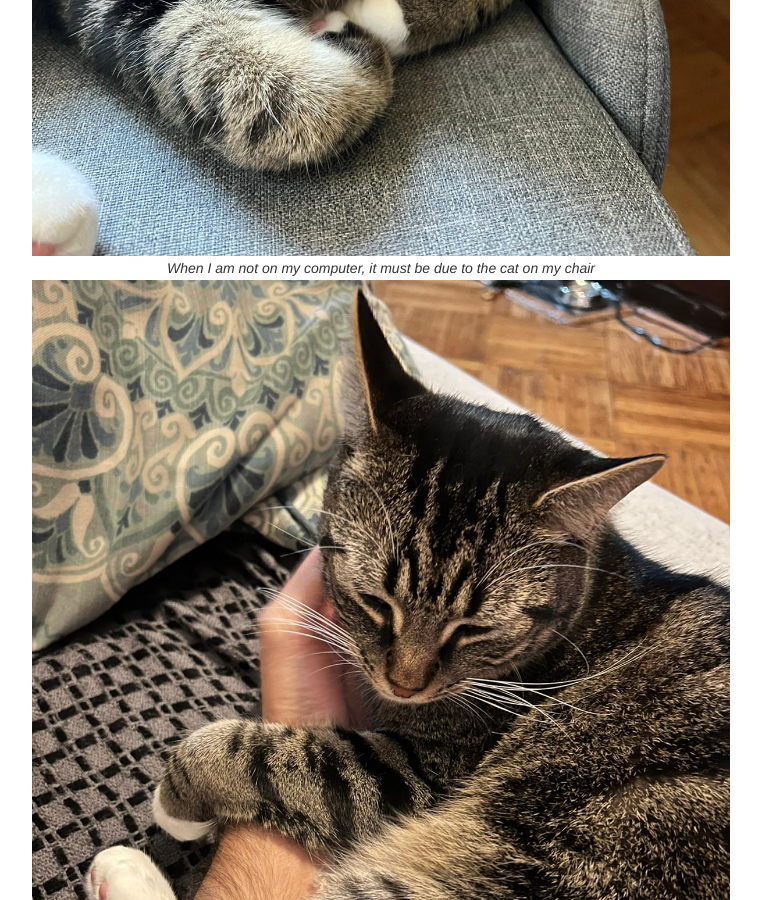
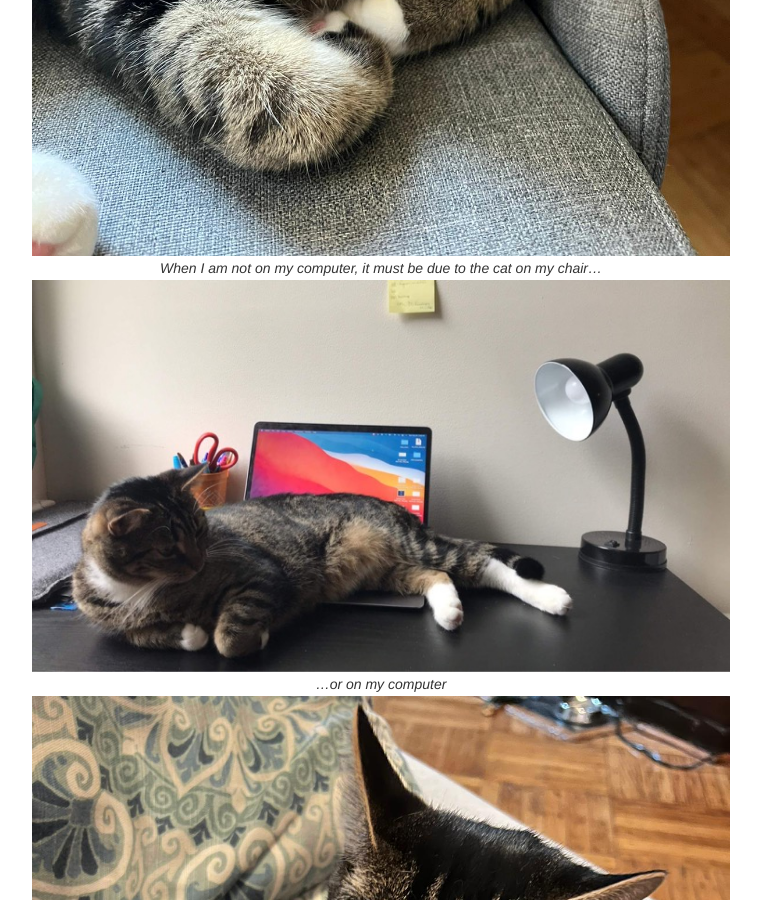
Before and after one commit to gsagostini/gsagostini.github.io, a Jekyll site: the page built from pages/cat.md, in a window 1280 px wide and 900 px high, scrolled down 878 px. Shown: the whole window, without its empty margins (259-1020 px from the left). Built offline with Jekyll 4.4.1, drawn with Linux system fonts in a browser that asks for light colours.

Commit message:
added computer

```diff
--- a/pages/cat.md
+++ b/pages/cat.md
@@ -8,7 +8,13 @@ Mezcal (aka Mezzi) is a teenage cat at the peak of his 18 months. A tabby boy wi
 
 | ![chair](../images/cat/chair.JPG) |
 |:--:|
-| *When I am not on my computer, it must be due to the cat on my chair* |
+| *When I am not on my computer, it must be due to the cat on my chair...* |
+
+
+
+| ![computer](../images/cat/computer.JPG) |
+|:--:|
+| *...or on my computer* |
 
 
 
```
